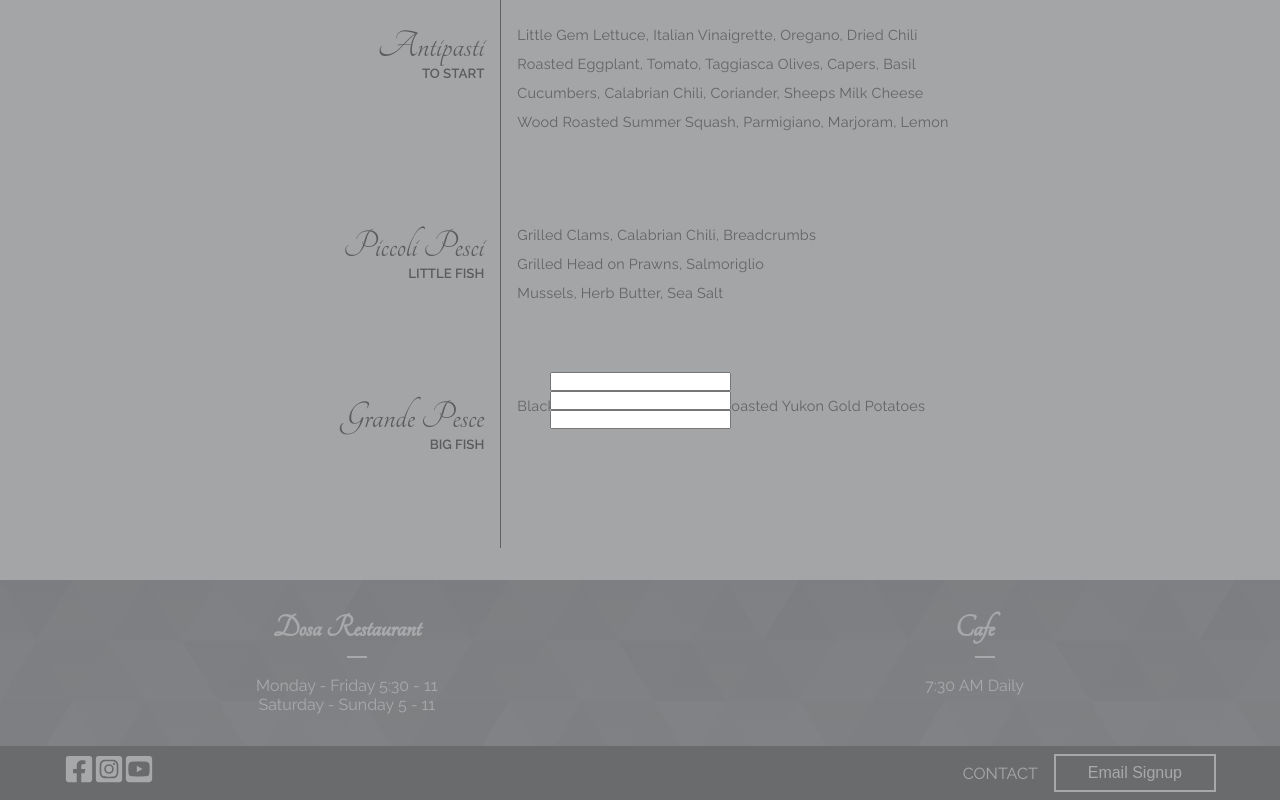
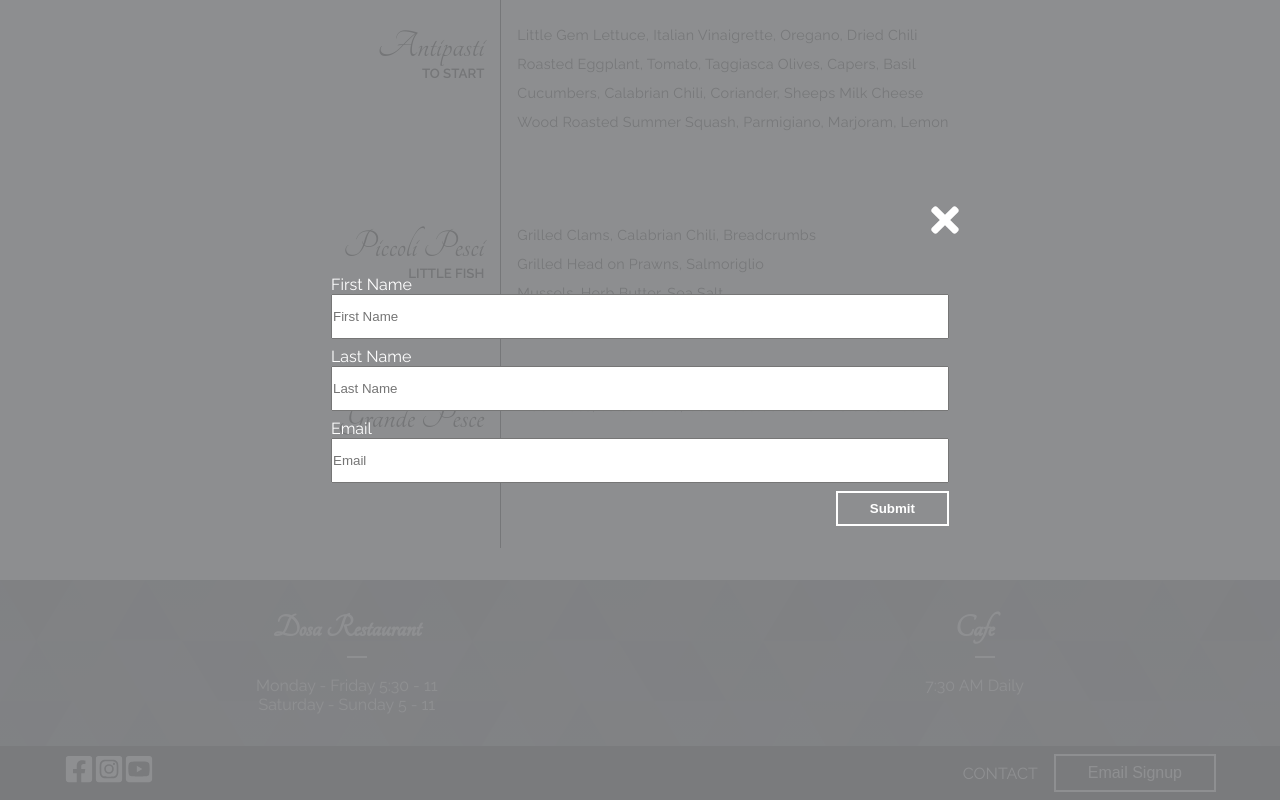
Before and after one commit to AntonCC/dosa-restaurant, a React (Create React App) app: page /menu in a window 1280 px wide. Both pictures are taken after a click on the button "Email Signup". Shown: the part 764-1564 px from the top of the page. Built offline with nearby package versions, Linux system fonts and the light colour scheme; what react-mapbox-gl would draw is missing.

Commit message:
initial design for modal

```diff
--- a/src/App.jsx
+++ b/src/App.jsx
@@ -57,7 +57,7 @@
   return (
     <div className="App">
       { openModal ? <ModalBackdrop /> : '' }
-      { openModal ? <ModalContainer /> : '' }
+      { openModal ? <ModalContainer handleModal={handleModal}/> : '' }
       <ScrollTop />
       <AddressBar />
       <Navbar key='1' ref={navRef} handleSidebar={handleSidebar} />
--- a/src/components/modal-backdrop/modal-backdrop.jsx
+++ b/src/components/modal-backdrop/modal-backdrop.jsx
@@ -4,7 +4,6 @@
 const ModalBackdrop = () => {
   return (
     <div className='modal-backdrop'>
-
     </div>
   )
 }
--- a/src/components/modal-backdrop/modal-backdrop.scss
+++ b/src/components/modal-backdrop/modal-backdrop.scss
@@ -3,6 +3,6 @@
   width: 100%;
   height: 100%;
   background: #828386;
-  opacity: .7;
+  opacity: .9;
   z-index: 45;
 }
--- a/src/components/modal-container/modal-container.jsx
+++ b/src/components/modal-container/modal-container.jsx
@@ -1,13 +1,29 @@
-import React from 'react'
+import React, { useState } from 'react'
 import './modal-container.scss'
+import {ReactComponent as X} from '../../imgs/icons/times-solid.svg'
 
-const ModalContainer = () => {
+const ModalContainer = ({ handleModal }) => {
+
+
   return (
     <div className='modal-container'>
+      <div className="close" onClick={handleModal}>
+        <X />
+      </div>
       <form>
-        <input type="text"/>
-        <input type="text"/>
-        <input type="text"/>
+        <div className="input-group">
+          <label>First Name</label>
+          <input type="text" placeholder='First Name' required/>
+        </div>
+        <div className="input-group">
+          <label>Last Name</label>
+          <input type="text" placeholder='Last Name' required/>
+        </div>
+        <div className="input-group">
+          <label>Email</label>
+          <input type="email" placeholder='Email' required/>
+        </div>
+        <button className='submit-btn' type='submit'>Submit</button>
       </form>
     </div>
   )
--- a/src/components/modal-container/modal-container.scss
+++ b/src/components/modal-container/modal-container.scss
@@ -1,13 +1,54 @@
 .modal-container {
   position: fixed;
+  top: 50%;
+  left: 50%;
+  transform: translate3d(-50%, -50%, 0);
   width: 100%;
-  height: 100%;
+  max-width: 650px;
+  height: 50%;
   z-index: 50;
   display: flex;
   justify-content: center;
   align-items: center;
+  padding: 1rem;
+  .close {
+    position: absolute;
+    top: 0;
+    right: 0;
+    cursor: pointer;
+    svg {
+      height: 40px;
+      width: 40px;
+      color: #fff;
+    }
+  }
   form {
     display: flex;
     flex-direction: column;
+    align-items: center;
+    width: 100%;
+    .input-group {
+      display: flex;
+      flex-direction: column;
+      margin-bottom: .5rem;
+      width: 100%;
+      label {
+        color: #fff;
+      }
+      input {
+        height: 45px;
+      }
+    }
+    .submit-btn {
+      display: inline-block;
+      align-self: flex-end;
+      border: none;
+      background: none;
+      outline: none;
+      color: #fff;
+      font-weight: 700;
+      border: 2px solid #fff;
+      padding: .5rem 2rem;
+    }
   }
 }
```
Also changed, not shown: src/imgs/icons/times-solid.svg (added).
